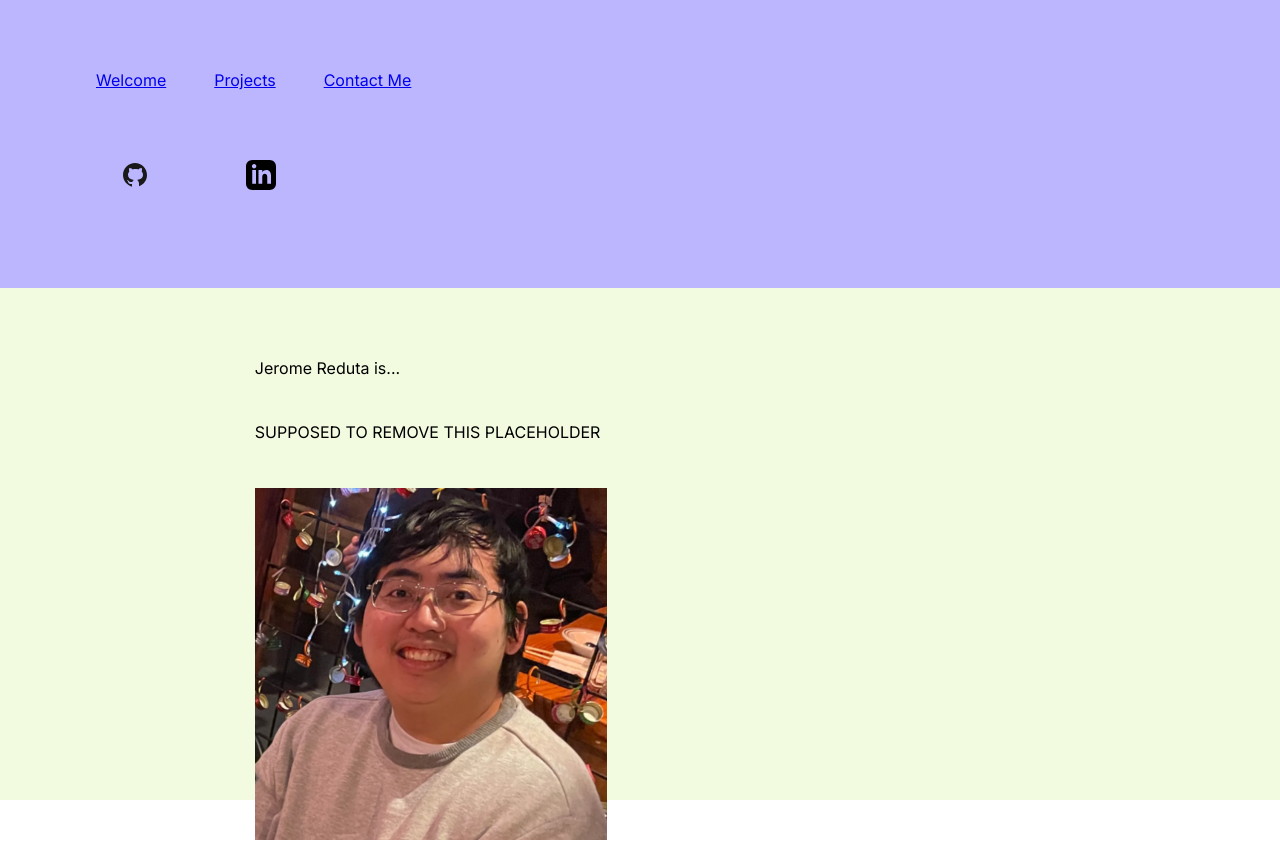
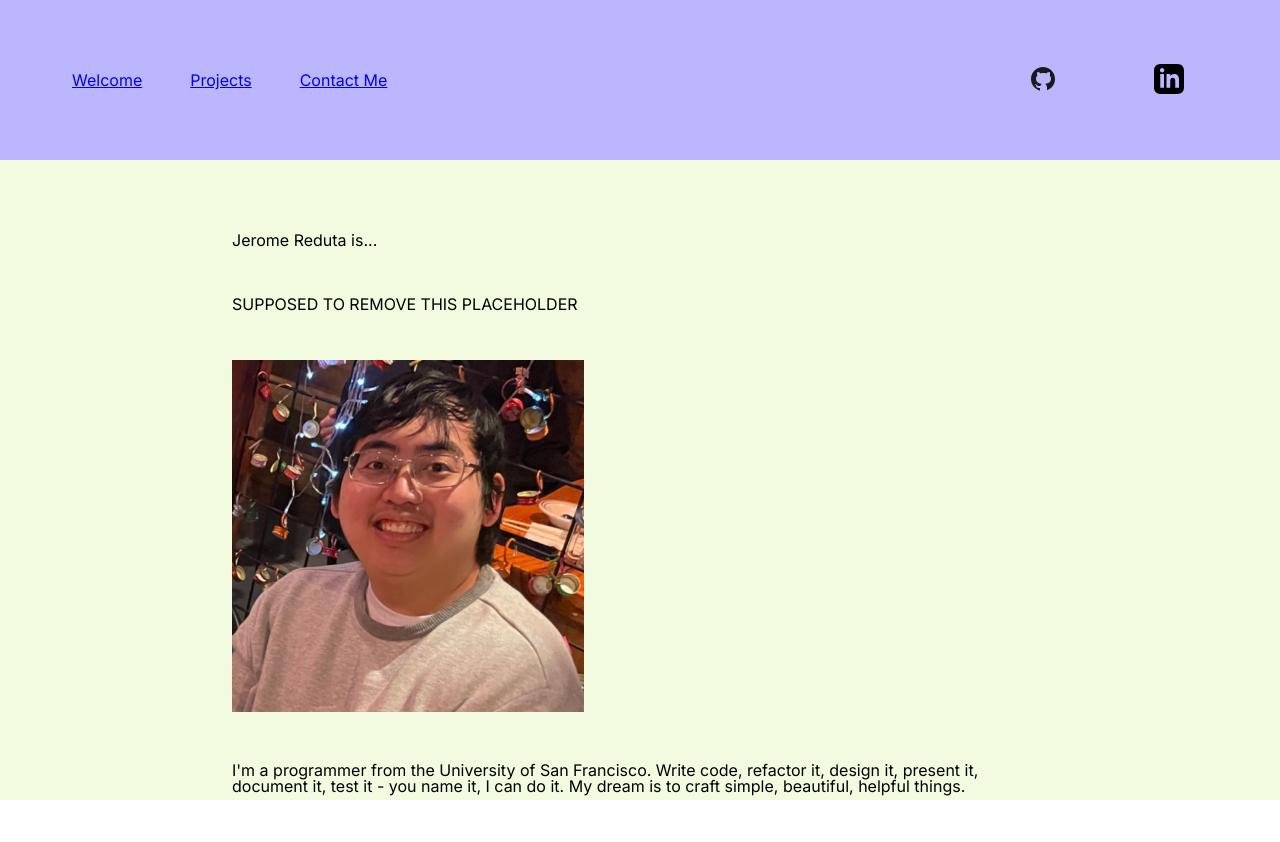
Before and after one commit to JeromeRReduta/Portfolio2025, a React (Vite) app: page / in a window 1280 px wide. Shown: the top 842 px of the page. Built offline with nearby package versions, Linux system fonts and the light colour scheme.

Commit message:
renamed navbar component to header

```diff
--- a/src/shared/components/BaseLayout.tsx
+++ b/src/shared/components/BaseLayout.tsx
@@ -1,12 +1,10 @@
 import { Outlet } from "react-router";
-import NavBar from "./NavBar.tsx";
+import Header from "./Header.tsx";
 
 export default function BaseLayout() {
     return (
         <>
-            <header>
-                <NavBar />
-            </header>
+            <Header />
             <main>
                 <Outlet />
             </main>
--- a/src/shared/components/NavBar.tsx
+++ b/src/shared/components/Header.tsx
@@ -1,28 +1,30 @@
 import type { JSX } from "react";
 import { Link } from "react-router";
+import "../../shared/design/base.css";
+import "../../shared/design/header.css";
 
-export default function Navbar() {
+export default function Header() {
     return (
-        <nav className="navbar">
+        <header>
             <LocalLinks />
             <OffsiteLinks />
-        </nav>
+        </header>
     );
 }
 
 function LocalLinks(): JSX.Element {
     return (
-        <div className="local-links">
+        <nav className="local-links">
             <Link to="#">Welcome</Link>
             <Link to="#">Projects</Link>
             <Link to="#">Contact Me</Link>
-        </div>
+        </nav>
     );
 }
 
 function OffsiteLinks(): JSX.Element {
     return (
-        <div className="offsite-links">
+        <nav className="offsite-links">
             <Link to="https://github.com/JeromeRReduta">
                 <img src="/src/assets/icons8-github-30.svg" alt="github" />
             </Link>
@@ -34,6 +36,6 @@ function OffsiteLinks(): JSX.Element {
                     alt="github"
                 />
             </Link>
-        </div>
+        </nav>
     );
 }
--- a/src/shared/design/base.css
+++ b/src/shared/design/base.css
@@ -158,8 +158,8 @@ html {
     grid-template-areas:
         "header    header    header"
         ".         main      .";
-    grid-template-rows: 1fr 3fr 1fr;
-    grid-template-columns: 1fr 6fr;
+    grid-template-rows: 20vh 80vh;
+    grid-template-columns: 1fr 6fr 1fr;
 }
 
 #root * {
--- /dev/null
+++ b/src/shared/design/header.css
@@ -0,0 +1,25 @@
+/* :root {
+    --base: #f2fbe0;
+    --secondary: #bcb6ff;
+    --accent: #0081a7;
+    --light: #ffffff;
+    --dark: #000000;
+} */
+
+header {
+    display: flex;
+}
+
+.local-links {
+    flex: 1 0 calc(50vw - 1.5rem);
+    display: flex;
+    justify-content: left;
+    align-items: center;
+}
+
+.offsite-links {
+    flex: 1 0 calc(50vw - 1.5rem);
+    display: flex;
+    justify-content: right;
+    align-items: center;
+}
```
